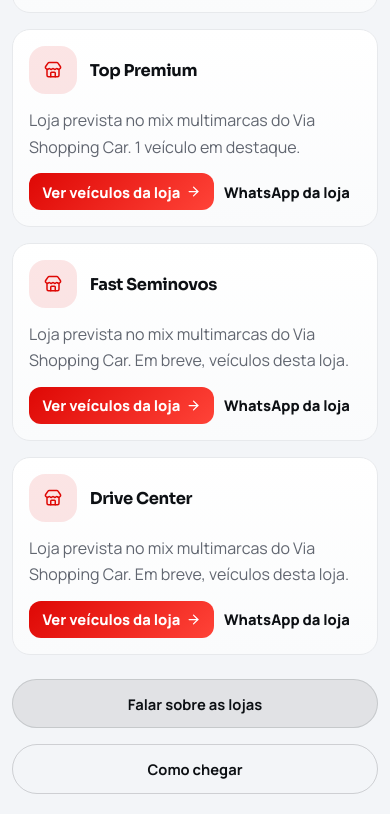
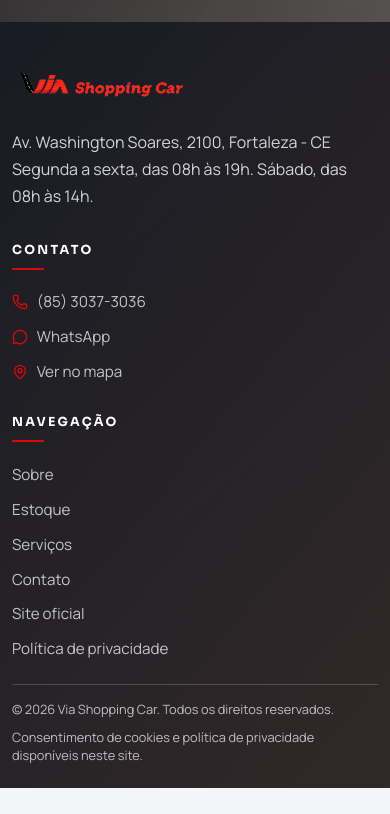
Before and after one commit to mhrzfrota/projeto-vsc, a React (Vite) app in the folder viashoppingcar-react/: page / in a window 390 px wide. Shown: the part 8710-9524 px from the top of the page. After the commit the page ends 9498 px from the top, so only its background shows below. Built offline with nearby package versions, Linux system fonts and the light colour scheme.

Commit message:
style ajustes v3

```diff
--- a/viashoppingcar-react/src/App.css
+++ b/viashoppingcar-react/src/App.css
@@ -2238,10 +2238,11 @@
 }
 
 .footer-grid {
-  padding: 3rem 0 2rem;
-  display: grid;
-  grid-template-columns: 1.4fr 1fr 1fr;
-  gap: 1.5rem;
+  padding: 3.5rem 0 2.5rem;
+  display: grid;
+  grid-template-columns: 1.5fr 1fr 1fr;
+  gap: clamp(2rem, 5vw, 4rem);
+  align-items: start;
 }
 
 .footer-brand img {
@@ -2254,38 +2255,63 @@
   color: rgba(239, 242, 246, 0.86);
 }
 
+.footer-col {
+  display: flex;
+  flex-direction: column;
+  align-items: flex-start;
+  gap: 0.85rem;
+}
+
 .footer-col h3 {
-  margin: 0;
-  font-family: 'Sora', sans-serif;
-  font-size: 1.05rem;
-}
-
-.footer-col a {
-  display: inline-flex;
-  align-items: center;
-  gap: 0.45rem;
-  margin-top: 0.75rem;
-  color: rgba(239, 242, 246, 0.88);
-}
-
-.footer-col a:hover {
+  position: relative;
+  margin: 0 0 0.5rem;
+  padding-bottom: 0.75rem;
+  font-family: 'Sora', sans-serif;
+  font-size: 0.78rem;
+  font-weight: 700;
+  letter-spacing: 0.18em;
+  text-transform: uppercase;
   color: #fff;
 }
 
+.footer-col h3::after {
+  content: '';
+  position: absolute;
+  left: 0;
+  bottom: 0;
+  width: 2rem;
+  height: 2px;
+  background: var(--color-primary);
+  border-radius: 2px;
+}
+
+.footer-col a,
 .footer-link-button {
   display: inline-flex;
   align-items: center;
-  margin-top: 0.75rem;
+  gap: 0.55rem;
+  margin: 0;
   padding: 0;
   border: 0;
   background: transparent;
-  color: rgba(239, 242, 246, 0.88);
+  color: rgba(239, 242, 246, 0.78);
   font: inherit;
+  font-size: 0.95rem;
+  line-height: 1.4;
   cursor: pointer;
-}
-
+  transition: color 200ms ease, transform 200ms ease;
+}
+
+.footer-col a:hover,
 .footer-link-button:hover {
   color: #fff;
+  transform: translateX(2px);
+}
+
+.footer-col a svg,
+.footer-link-button svg {
+  color: var(--color-primary);
+  flex-shrink: 0;
 }
 
 .footer-bottom {
@@ -2907,6 +2933,163 @@
   .policy-modal-content,
   .policy-modal-footer {
     padding: 1rem;
+  }
+}
+
+/* Events & news */
+.events {
+  background:
+    radial-gradient(circle at top left, rgba(222, 8, 5, 0.06) 0%, rgba(222, 8, 5, 0) 28%),
+    transparent;
+}
+
+.events .section-header {
+  text-align: center;
+  margin-left: auto;
+  margin-right: auto;
+}
+
+.events-grid {
+  display: grid;
+  grid-template-columns: repeat(3, minmax(0, 1fr));
+  gap: 1.25rem;
+}
+
+.event-card {
+  display: flex;
+  flex-direction: column;
+  border: 1px solid var(--color-border);
+  border-radius: 24px;
+  overflow: hidden;
+  background: #fff;
+  box-shadow: 0 18px 50px -42px rgba(13, 16, 20, 0.5);
+  transition: transform 240ms ease, box-shadow 240ms ease, border-color 240ms ease;
+}
+
+.event-card:hover {
+  transform: translateY(-4px);
+  border-color: rgba(222, 8, 5, 0.3);
+  box-shadow: 0 26px 60px -38px rgba(222, 8, 5, 0.45);
+}
+
+.event-media {
+  position: relative;
+  aspect-ratio: 16 / 10;
+  overflow: hidden;
+}
+
+.event-media img {
+  width: 100%;
+  height: 100%;
+  object-fit: cover;
+  transition: transform 600ms ease;
+}
+
+.event-card:hover .event-media img {
+  transform: scale(1.04);
+}
+
+.event-category {
+  position: absolute;
+  top: 0.9rem;
+  left: 0.9rem;
+  padding: 0.35rem 0.8rem;
+  border-radius: 999px;
+  background: rgba(15, 18, 27, 0.78);
+  color: #fff;
+  font-size: 0.72rem;
+  font-weight: 800;
+  letter-spacing: 0.08em;
+  text-transform: uppercase;
+}
+
+.event-date {
+  position: absolute;
+  top: 0.9rem;
+  right: 0.9rem;
+  display: flex;
+  flex-direction: column;
+  align-items: center;
+  justify-content: center;
+  width: 3.2rem;
+  height: 3.2rem;
+  border-radius: 14px;
+  background: #fff;
+  color: var(--color-ink);
+  box-shadow: 0 18px 30px -20px rgba(13, 16, 20, 0.45);
+  line-height: 1;
+}
+
+.event-date strong {
+  font-family: 'Sora', sans-serif;
+  font-size: 1.15rem;
+  font-weight: 800;
+}
+
+.event-date span {
+  margin-top: 0.18rem;
+  font-size: 0.7rem;
+  font-weight: 800;
+  letter-spacing: 0.1em;
+  text-transform: uppercase;
+  color: var(--color-primary);
+}
+
+.event-body {
+  display: flex;
+  flex-direction: column;
+  gap: 0.55rem;
+  padding: 1.1rem 1.2rem 1.3rem;
+  flex: 1;
+}
+
+.event-body h3 {
+  margin: 0;
+  font-family: 'Sora', sans-serif;
+  font-size: 1.12rem;
+  letter-spacing: -0.01em;
+}
+
+.event-location {
+  margin: 0;
+  font-size: 0.82rem;
+  font-weight: 700;
+  letter-spacing: 0.04em;
+  text-transform: uppercase;
+  color: var(--color-primary);
+}
+
+.event-summary {
+  margin: 0;
+  color: var(--color-muted);
+  line-height: 1.6;
+  flex: 1;
+}
+
+.event-link {
+  display: inline-flex;
+  align-items: center;
+  gap: 0.4rem;
+  margin-top: 0.4rem;
+  font-weight: 800;
+  color: var(--color-ink);
+  transition: color 220ms ease, gap 220ms ease;
+}
+
+.event-link:hover {
+  color: var(--color-primary);
+  gap: 0.6rem;
+}
+
+@media (max-width: 960px) {
+  .events-grid {
+    grid-template-columns: repeat(2, minmax(0, 1fr));
+  }
+}
+
+@media (max-width: 640px) {
+  .events-grid {
+    grid-template-columns: 1fr;
   }
 }
 
--- a/viashoppingcar-react/src/pages/home-page.tsx
+++ b/viashoppingcar-react/src/pages/home-page.tsx
@@ -10,15 +10,14 @@ import {
   Gauge,
   MessageCircle,
   Search,
-  Store,
   Truck,
 } from 'lucide-react'
 import {
   createStoreWhatsappLink,
   createWhatsappLink,
+  eventsNews,
   formatCurrency,
   heroFacts,
-  mapsLink,
   persistNewsletterLead,
   stores,
   vehicles,
@@ -555,6 +554,51 @@ export function HomePage({ onOpenPolicyModal }: HomePageProps) {
         </div>
       </section>
 
+      <section className="events section" id="eventos" aria-label="Notícias e eventos">
+        <div className="container">
+          <div className="section-header reveal">
+            <p className="eyebrow eyebrow-dark">Notícias e eventos</p>
+            <h2>O que está rolando no Via Shopping Car</h2>
+            <p>
+              Feirões, lançamentos, test drives e ações conjuntas das lojas. Acompanhe a agenda e
+              não fique de fora das oportunidades.
+            </p>
+          </div>
+
+          <div className="events-grid">
+            {eventsNews.map((event, index) => (
+              <article
+                key={event.id}
+                className="event-card reveal"
+                style={{ animationDelay: `${index * 90}ms` }}
+              >
+                <div className="event-media">
+                  <img src={event.image} alt={event.title} loading="lazy" />
+                  <span className="event-category">{event.category}</span>
+                  <span className="event-date" aria-hidden="true">
+                    <strong>{event.dateLabel.day}</strong>
+                    <span>{event.dateLabel.month}</span>
+                  </span>
+                </div>
+                <div className="event-body">
+                  <h3>{event.title}</h3>
+                  <p className="event-location">{event.location}</p>
+                  <p className="event-summary">{event.summary}</p>
+                  <a
+                    className="event-link"
+                    href={event.href}
+                    target="_blank"
+                    rel="noreferrer"
+                  >
+                    Saiba mais <ArrowRight size={16} />
+                  </a>
+                </div>
+              </article>
+            ))}
+          </div>
+        </div>
+      </section>
+
       <section className="newsletter" id="promocoes">
         <div className="container newsletter-wrap">
           <div className="newsletter-copy reveal">
@@ -607,92 +651,6 @@ export function HomePage({ onOpenPolicyModal }: HomePageProps) {
         </div>
       </section>
 
-      <section className="stores section" id="lojas">
-        <div className="container">
-          <div className="section-header reveal">
-            <p className="eyebrow eyebrow-dark">Todas as lojas</p>
-            <h2>Estrutura pronta para evoluir cada loja para uma página dedicada</h2>
-            <p>
-              Nesta prévia, o mix já aparece organizado. Na próxima etapa, cada operação pode ganhar
-              logo, estoque, ofertas e contato próprio dentro do ecossistema do shopping.
-            </p>
-          </div>
-          <div className="stores-grid">
-            {stores.map((store, index) => {
-              const storeInventoryRoute = `/estoque?store=${encodeURIComponent(store)}`
-              const storeVehicleCount = vehicles.filter((vehicle) => vehicle.store === store).length
-              const storeCountLabel =
-                storeVehicleCount > 0
-                  ? `${storeVehicleCount} veículo${storeVehicleCount === 1 ? '' : 's'} em destaque`
-                  : 'Em breve, veículos desta loja'
-
-              return (
-                <article
-                  key={store}
-                  className="store-card reveal"
-                  style={{ animationDelay: `${index * 60}ms` }}
-                  role="button"
-                  tabIndex={0}
-                  onClick={() => navigate(storeInventoryRoute)}
-                  onKeyDown={(event) => {
-                    if (event.key === 'Enter' || event.key === ' ') {
-                      event.preventDefault()
-                      navigate(storeInventoryRoute)
-                    }
-                  }}
-                >
-                  <div className="store-card-top">
-                    <div className="store-card-icon">
-                      <Store size={18} />
-                    </div>
-                    <h3>{store}</h3>
-                  </div>
-                  <p>
-                    Loja prevista no mix multimarcas do Via Shopping Car. {storeCountLabel}.
-                  </p>
-                  <div className="store-card-actions">
-                    <button
-                      type="button"
-                      className="store-card-link store-card-link-primary"
-                      onClick={(event) => {
-                        event.stopPropagation()
-                        navigate(storeInventoryRoute)
-                      }}
-                    >
-                      Ver veículos da loja <ArrowRight size={15} />
-                    </button>
-                    <a
-                      className="store-card-link"
-                      href={createStoreWhatsappLink(
-                        store,
-                        `Olá ${store}! Vim pelo site do Via Shopping Car e quero falar com vocês.`,
-                      )}
-                      target="_blank"
-                      rel="noreferrer"
-                      onClick={(event) => event.stopPropagation()}
-                    >
-                      WhatsApp da loja
-                    </a>
-                  </div>
-                </article>
-              )
-            })}
-          </div>
-          <div className="section-actions stores-actions reveal delay-1">
-            <a
-              className="btn btn-secondary"
-              href={createWhatsappLink('Olá! Quero conhecer melhor as lojas disponíveis no Via Shopping Car.')}
-              target="_blank"
-              rel="noreferrer"
-            >
-              Falar sobre as lojas
-            </a>
-            <a className="btn btn-outline-light" href={mapsLink} target="_blank" rel="noreferrer">
-              Como chegar
-            </a>
-          </div>
-        </div>
-      </section>
     </main>
   )
 }
```
Also changed, not shown: viashoppingcar-react/src/site-data.ts (+51 -1 lines).
